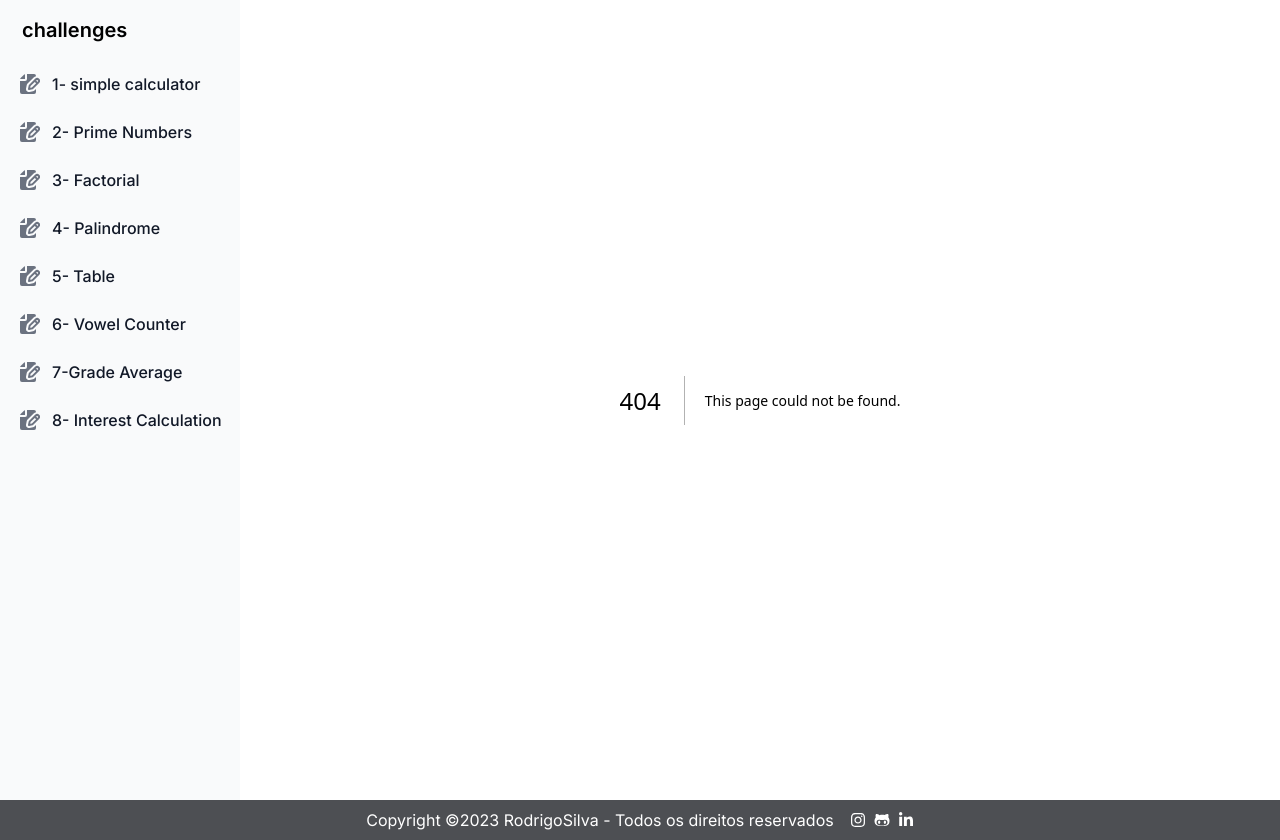
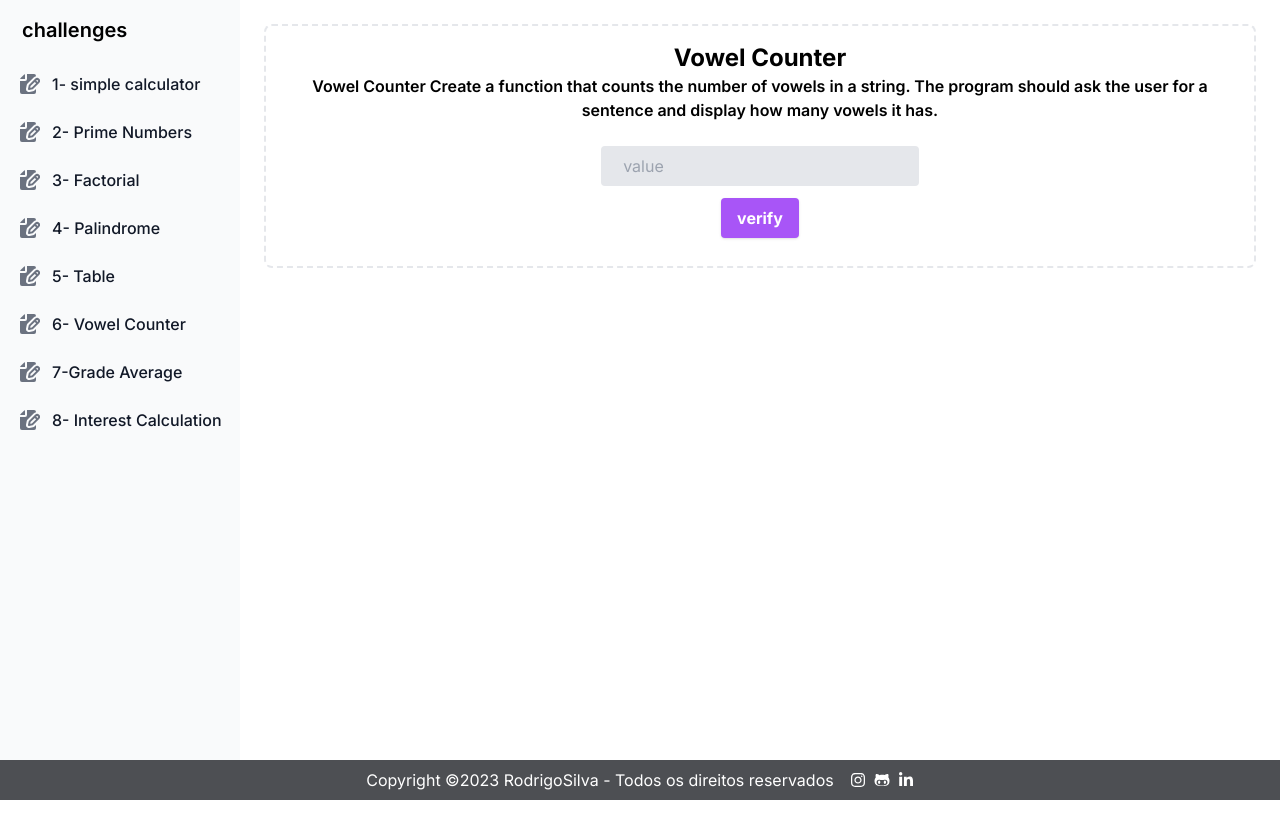
Before and after one commit to rodrigoSilva23/challenge_mdc_partners, a Next.js app: page /VowelCounter in a window 1280 px wide. Before the commit this address had no page. After the commit the page ends 800 px from the top, so only its background shows below. Built offline with nearby package versions, Linux system fonts and the light colour scheme.

Commit message:
feat - created vowelCounter

```diff
--- /dev/null
+++ b/src/app/VowelCounter/page.tsx
@@ -0,0 +1,65 @@
+"use client";
+import { useState } from "react";
+import { Description } from "../components/Description";
+import { Title } from "../components/Title";
+import { countVowels } from "../challenge/vowelCounter";
+
+
+export default function VowelCounter() {
+  const [value, setValue] = useState<string>("");
+  const [result, setResult] = useState<number>();
+  const [showResult, setShowResult] = useState<boolean>(false);
+
+  const handleResult = () => {
+    setResult(countVowels(value));
+    setShowResult(true);
+  };
+  const handleChange = (e: React.ChangeEvent<HTMLInputElement>) => {
+    const inputValue = e.target.value;
+    if (/^[a-zA-Z]*$/.test(inputValue)) {
+      setValue(inputValue);
+      setShowResult(false);
+    }
+  };
+  return (
+    <main className="m-6">
+      <div className="p-4 border-2 border-gray-200 border-dashed rounded-lg dark:border-gray-700">
+        <Title name="Vowel Counter" />
+        <Description
+          name="Vowel Counter
+          Create a function that counts the number of vowels in a string. The program should ask the
+          user for a sentence and display how many vowels it has."
+        />
+        <div className="flex flex-col  justify-center items-center mt-6">
+          <div className="md:w-1/3 ">
+            <input
+              className="bg-gray-200 appearance-none border-2 border-gray-200 rounded w-full py-2 px-4 text-gray-700 leading-tight focus:outline-none focus:bg-white focus:border-purple-500"
+              id="inline-full-name"
+              type="text"
+              onChange={handleChange}
+              value={value}
+              placeholder=" value"
+            />
+          </div>
+
+          <div className="flex items-center my-3">
+            <button
+              onClick={handleResult}
+              className="shadow bg-purple-500 hover:bg-purple-400 focus:shadow-outline focus:outline-none text-white font-bold py-2 px-4 rounded"
+              type="button"
+            >
+              verify
+            </button>
+          </div>
+          {showResult && value && (
+            <div className="shadow flex items-center bg-green-400 p-3 m-3 rounded flex-col">
+              <p>
+              the word  &quot;{value}&quot;  has the number {result} of vowels
+              </p>
+            </div>
+          )}
+        </div>
+      </div>
+    </main>
+  );
+}
--- /dev/null
+++ b/src/app/challenge/vowelCounter.ts
@@ -0,0 +1,14 @@
+
+
+export const countVowels = (str: string)=>{
+  const vowels = ['a', 'e', 'i', 'o', 'u', 'A', 'E', 'I', 'O', 'U'];
+  let count = 0;
+
+  for (let char of str) {
+    if (vowels.includes(char)) {
+      count++;
+    }
+  }
+
+  return count;
+}
--- a/src/app/components/template/Menu.tsx
+++ b/src/app/components/template/Menu.tsx
@@ -27,7 +27,7 @@ export const Menu = () => {
               <LinkMenu name="5- Table" href="/Table" />
             </li>
             <li>
-              <LinkMenu name="6- Vowel Counter" href="/" />
+              <LinkMenu name="6- Vowel Counter" href="/VowelCounter" />
             </li>
             <li>
               <LinkMenu name="7-Grade Average" href="/" />
```
